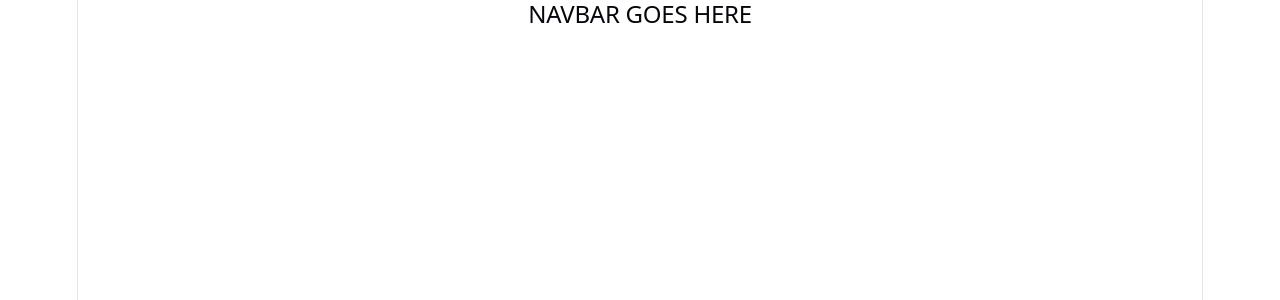
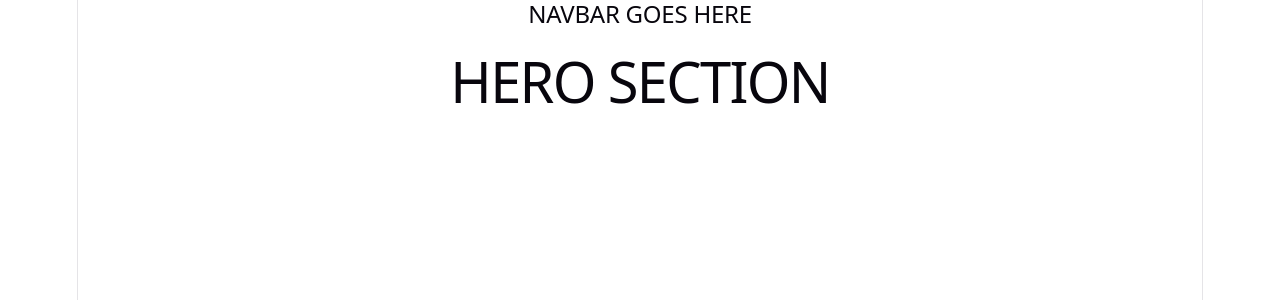
Before and after one commit to Okoronkwo-Franklyn/Avio-Landing-Page-, a React (Vite) app: page / in a window 1280 px wide. Shown: the top 300 px of the page. Built offline with nearby package versions, Linux system fonts and the light colour scheme.

Commit message:
feat: added Hero template for co-devs

```diff
--- a/src/App.jsx
+++ b/src/App.jsx
@@ -1,3 +1,4 @@
+import Hero from "./components/Hero"
 import Navbar from "./components/Navbar"
 
 
@@ -6,6 +7,7 @@ function App() {
     <>
 
       <Navbar />
+      <Hero />
 
     </>
   )
--- /dev/null
+++ b/src/components/Hero.jsx
@@ -0,0 +1,14 @@
+function Hero() {
+  return (
+    <section className="mx-auto max-w-7xl px-6 pb-16 pt-8 lg:px-8">
+
+      <div className="grid grid-cols-1 gap-10 lg:grid-cols-2 lg:gap-16">
+
+        <h1>HERO SECTION</h1>
+
+      </div>
+    </section>
+  );
+}
+
+export default Hero
```
